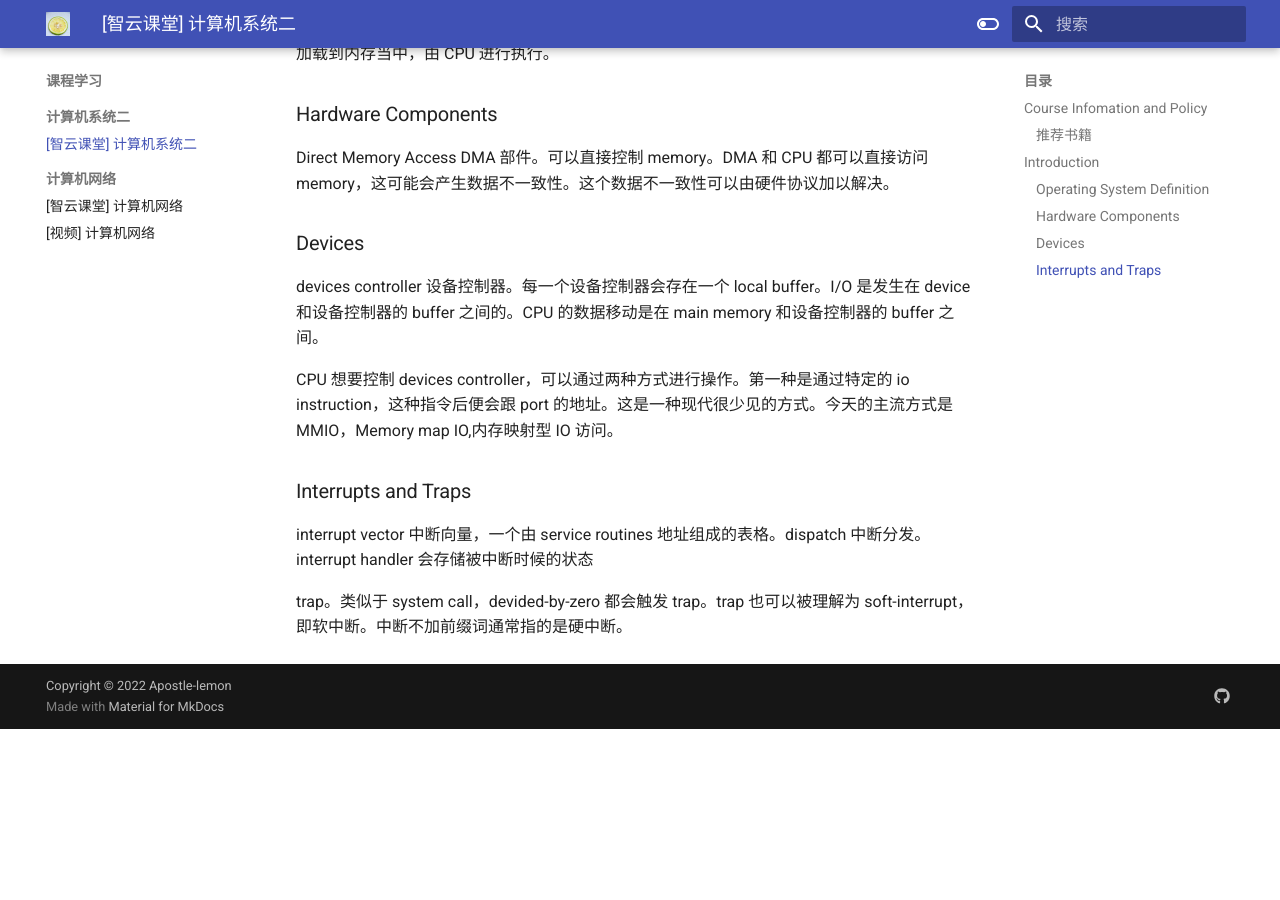
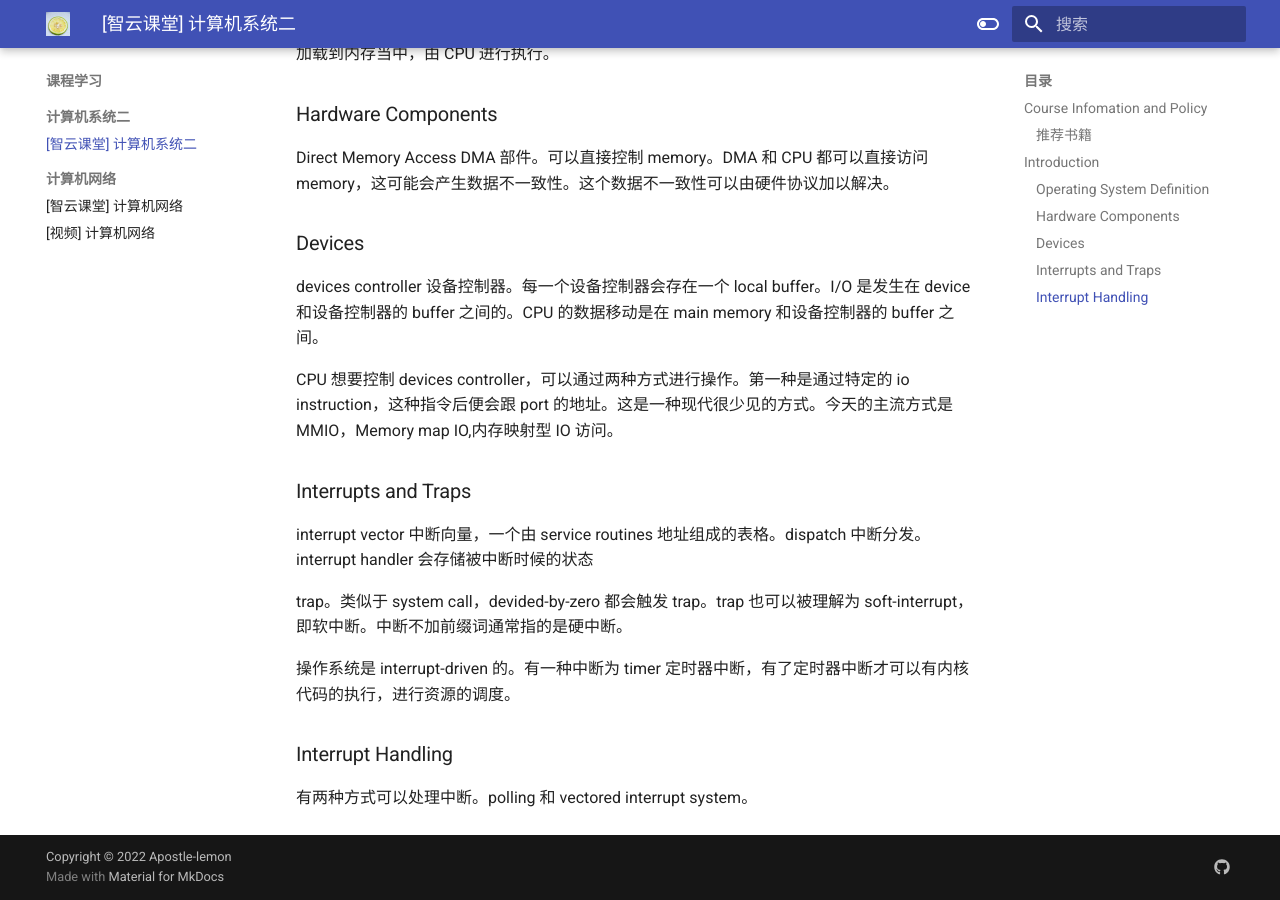
Before and after one commit to Apostle-lemon/Apostle-lemon.github.io, an MkDocs documentation site: the page built from docs/课程学习/计算机系统二/【智云课堂】计算机系统二.md, in a window 1280 px wide and 900 px high, scrolled down 857 px. Built offline with MkDocs 1.6.1 and Material for MkDocs 9.7.7, drawn with Linux system fonts in a browser that asks for light colours; before the commit the page ends 1586 px from its top, so only the background shows below that.

Commit message:
vault backup: 2022-10-27 22:04:47
Affected files:
docs/课程学习/计算机系统二/【智云课堂】计算机系统二.md

```diff
--- a/docs/课程学习/计算机系统二/【智云课堂】计算机系统二.md
+++ b/docs/课程学习/计算机系统二/【智云课堂】计算机系统二.md
@@ -39,3 +39,9 @@ interrupt vector 中断向量，一个由 service routines 地址组成的表格
 interrupt handler 会存储被中断时候的状态
 
 trap。类似于 system call，devided-by-zero 都会触发 trap。trap 也可以被理解为 soft-interrupt，即软中断。中断不加前缀词通常指的是硬中断。
+
+操作系统是 interrupt-driven 的。有一种中断为 timer 定时器中断，有了定时器中断才可以有内核代码的执行，进行资源的调度。
+
+### Interrupt Handling
+
+有两种方式可以处理中断。polling 和 vectored interrupt system。
```
